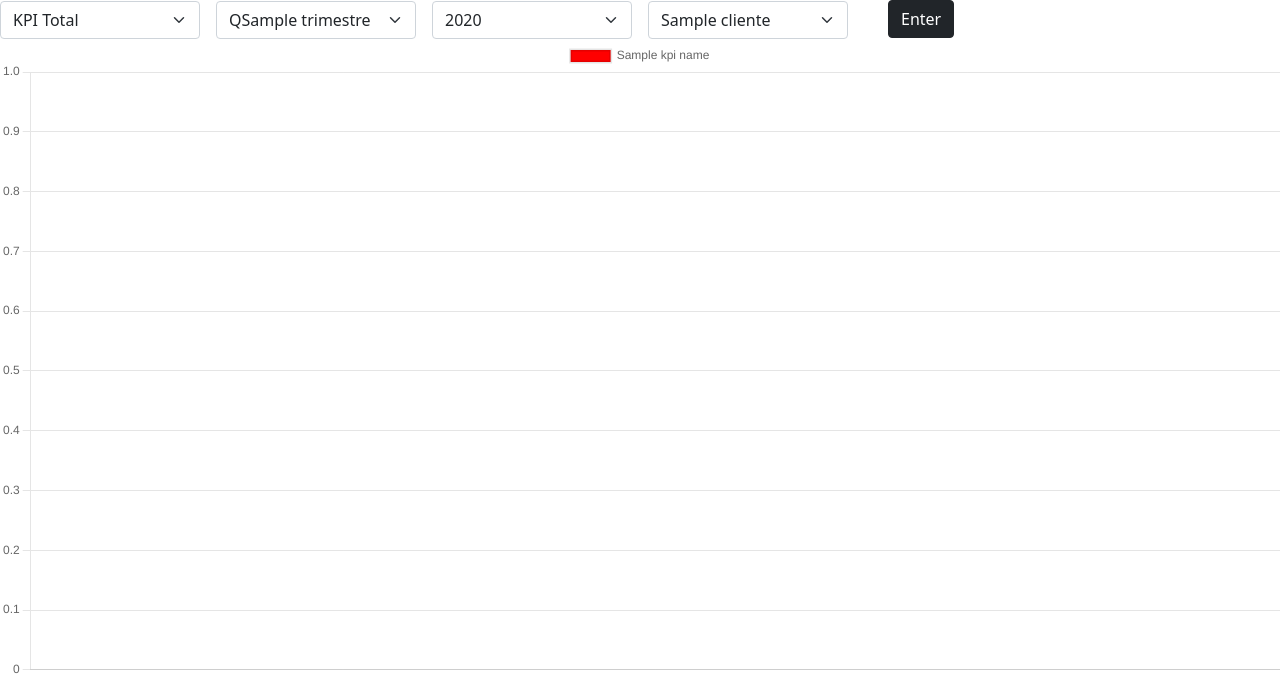
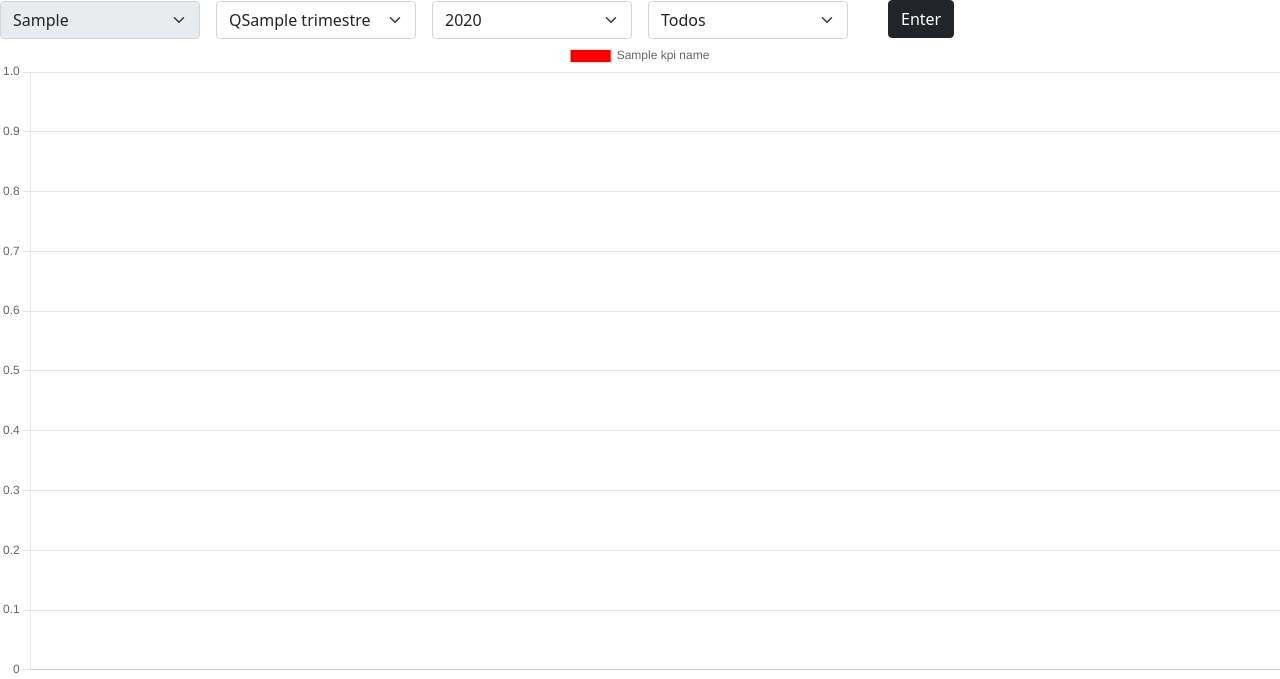
Before and after one commit to mcabside/CX, a Flask app: template templates/chart.html in a window 1280 px wide. Shown: the top 679 px of the page. Run offline with Flask 2, Linux system fonts and the light colour scheme; the template is opened without the code that fills it: most values are stand-ins (such as "Sample title", 1, 10 or a date in 2020).

Commit message:
filtros de cliente

```diff
--- a/app.py
+++ b/app.py
@@ -188,8 +188,12 @@ def upload_file():
 @app.route('/chart', methods=['GET', 'POST'])
 def chart():
 
+    tipos_kpi_ori = ["kpi_total", "kpi_esfuerzo", "kpi_lealtad","kpi_satisfaccion","kpi_valor"]
+    tipos_kpi_nice = ["KPI Total", "KPI Esfuerzo", "KPI Lealtad", "KPI Satisfaccion", "KPI Valor"]
+
     db = firestore.client()
     CDC_KPIS = db.collection('CDC_KPIS').get()
+    cliente_unico = False
 
     Years, Trimestres, lista_clientes = [], [], []
 
@@ -223,30 +227,45 @@ def chart():
         else:
             year_input = int(date.today().year)
 
-    if cliente_input is None:
-        cliente_input = "jeje"
-
-    kpi_clients = db.collection('CDC_KPIS').where('Trimestre','==',int(trimestre_input)).where('Year','==',int(year_input)).get()
     x, y = [], []
 
-    for doc in kpi_clients:
-        x.append(doc.to_dict()['Cliente'])
-        y.append(float(doc.to_dict()[kpi_name]))
+    if cliente_input is None or cliente_input=="Todos":
 
-    for j in range(len(x)):
-        aux_x = x[j]
-        aux_x_i = j
-        for i in range(j,len(x)):
-            if x[i] < aux_x:
-                aux_x = x[i]
-                aux_x_i = i
-        aux_1 = x[j]
-        aux_2 = y[j]
+        kpi_clients = db.collection('CDC_KPIS').where('Trimestre','==',int(trimestre_input)).where('Year','==',int(year_input)).get()
 
-        x[j] = aux_x
-        y[j] = y[aux_x_i]
+        for doc in kpi_clients:
+            x.append(doc.to_dict()['Cliente'])
+            y.append(float(doc.to_dict()[kpi_name]))
 
-        x[aux_x_i] = aux_1
-        y[aux_x_i] = aux_2
+        for j in range(len(x)):
+            aux_x = x[j]
+            aux_x_i = j
+            for i in range(j,len(x)):
+                if x[i] < aux_x:
+                    aux_x = x[i]
+                    aux_x_i = i
+            aux_1 = x[j]
+            aux_2 = y[j]
 
-    return render_template('chart.html',x=x,y=y,kpi_name=kpi_name,Trimestres=Trimestres,Years=Years,lista_clientes=lista_clientes)
+            x[j] = aux_x
+            y[j] = y[aux_x_i]
+
+            x[aux_x_i] = aux_1
+            y[aux_x_i] = aux_2
+    else:
+
+        kpi_client = db.collection('CDC_KPIS').where('Trimestre','==',int(trimestre_input)).where('Year','==',int(year_input)).where('Cliente','==',cliente_input).get()
+        cliente_unico = True
+        for doc in kpi_client:
+            x.append("total")
+            x.append("esfuerzo")
+            x.append("satisfaccion")
+            x.append("lealtad")
+            x.append("valor")
+            y.append(float(doc.to_dict()["kpi_total"]))
+            y.append(float(doc.to_dict()["kpi_esfuerzo"]))
+            y.append(float(doc.to_dict()["kpi_satisfaccion"]))
+            y.append(float(doc.to_dict()["kpi_lealtad"]))
+            y.append(float(doc.to_dict()["kpi_valor"]))
+
+    return render_template('chart.html',x=x,y=y,kpi_name=kpi_name,Trimestres=Trimestres,Years=Years,lista_clientes=lista_clientes,cliente_unico=cliente_unico,cliente_input=cliente_input,trimestre_input=int(trimestre_input), tipos_kpi_ori=tipos_kpi_ori,tipos_kpi_nice=tipos_kpi_nice)
--- a/static/test.js
+++ b/static/test.js
@@ -100,3 +100,11 @@ function kpiChange(){
 
     });
 }
+
+function changeSelect(){
+    var cliente_input = document.getElementById("cliente_input").value
+    if(cliente_input != "Todos")
+        document.getElementById("kpi").disabled = true;
+    else
+        document.getElementById("kpi").disabled = false;
+}
--- a/templates/chart.html
+++ b/templates/chart.html
@@ -13,19 +13,29 @@
   <div class="center_2">
           <form method = "get" class="row gy-2 gx-3 align-items-center">
             <div class="col-sm-2">
-                  <select id="kpi" name="kpi" class="form-select" >
-                    <option value="kpi_total"  > KPI Total</option>
-                    <option value="kpi_esfuerzo"> KPI Esfuerzo</option>
-                    <option value="kpi_lealtad"> KPI Lealtad</option>
-                    <option value="kpi_satisfaccion">KPI Satisfaccion</option>
-                    <option value="kpi_valor">KPI Valor</option>
+                  {% if cliente_input  != "Todos" and cliente_input %}
+                    <select id="kpi" name="kpi" class="form-select" disabled>
+                  {% else %}
+                    <select id="kpi" name="kpi" class="form-select">
+                  {% endif %}
+                    {% for kpi in tipos_kpi_ori %}
+                    {% if kpi == kpi_name %}
+                      <option value="{{kpi}}" selected="selected">  {{tipos_kpi_nice[loop.index-1]}} </option>
+                    {% else %}
+                      <option value="{{kpi}}"> {{tipos_kpi_nice[loop.index-1]}}</option>
+                    {% endif %}
+                    {% endfor %}
                   </select>
             </div>
 
             <div class="col-sm-2">
                  <select id="trimestre_input" name="trimestre_input" class="form-select" >
                   {% for Trimestre in Trimestres %}
-                  <option value="{{Trimestre}}" >Q{{ Trimestre}}</option>"
+                  {% if Trimestre == trimestre_input %}
+                    <option value="{{Trimestre}}" selected="selected">Q{{ Trimestre}}</option>
+                  {% else %}
+                    <option value="{{Trimestre}}">Q{{ Trimestre}}</option>
+                  {% endif %}
                   {% endfor %}
                   </select>
             </div>
@@ -33,15 +43,20 @@
             <div class="col-sm-2">
               <select id="year_input" name="year_input" class="form-select" >
                {% for Year in Years %}
-               <option value="{{Year}}" >{{ Year}}</option>"
+               <option value="{{Year}}" >{{ Year}}</option>
                {% endfor %}
                </select>
             </div>
 
             <div class="col-sm-2">
-              <select id="cliente_input" name="cliente_input" class="form-select" >
+              <select id="cliente_input" name="cliente_input" class="form-select" onchange="changeSelect()">
+                <option value="Todos" default>Todos</option>
                {% for cliente in lista_clientes %}
-               <option value="{{cliente}}" >{{cliente}}</option>"
+                {% if cliente == cliente_input%}
+                  <option value="{{cliente}}" selected="selected">{{cliente}}</option>
+                {% else %}
+                  <option value="{{cliente}}" >{{cliente}}</option>
+                {% endif %}
                {% endfor %}
                </select>
             </div>
@@ -52,28 +67,54 @@
               </div>
             </div>
 
+          </form>
+
+          {% if cliente_unico %}
+            <canvas id="myChart2" width="100" height="50"></canvas>
+          {% else %}
+            <canvas id="myChart" width="100" height="50"></canvas>
+          {% endif %}
 
 
-          </form>
-
-          <canvas id="myChart" width="100" height="50"></canvas>
     </div>
 
     <script>
 
-        const data = {
+      const data = {
+        labels: {{ x | safe}}, //Etiquetas datos
+        datasets: [{
+          label:'{{ kpi_name | safe}}' , //Title
+          backgroundColor: "red",
+
+          data: {{ y | safe}}, //KPI's
+        }]
+      };
+
+        const config = {
+          type: 'line',
+          data: data,
+          options: {
+            scales:{
+              y:{
+                beginAtZero: true
+              }
+            }
+          }
+        };
+
+        const data2 = {
           labels: {{ x | safe}}, //Etiquetas datos
           datasets: [{
-            label:'{{ kpi_name | safe}}' , //Title
+            label:'{{ cliente_input | safe}}', //Title
             backgroundColor: "red",
 
             data: {{ y | safe}}, //KPI's
           }]
         };
 
-        const config = {
-          type: 'line',
-          data: data,
+        const config2 = {
+          type: 'bar',
+          data: data2,
           options: {
             scales:{
               y:{
@@ -88,6 +129,11 @@
             config
           );
 
+          const myChart2 = new Chart(
+            document.getElementById('myChart2'),
+            config2
+          );
+
       </script>
 
 </body>
```
